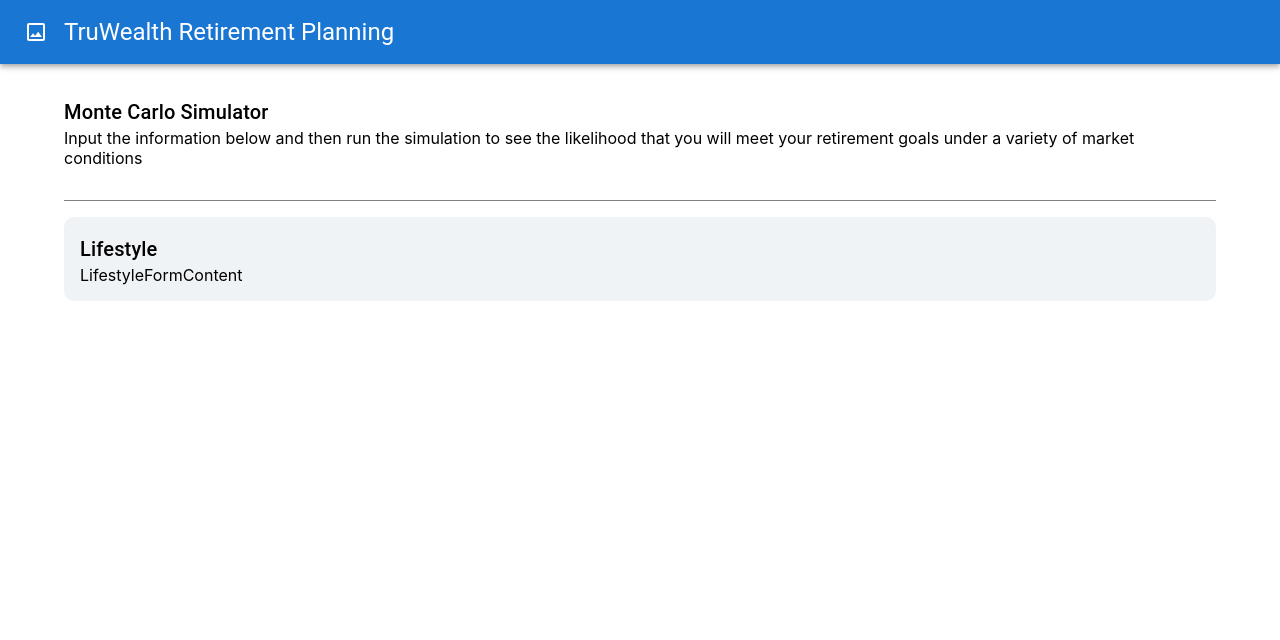
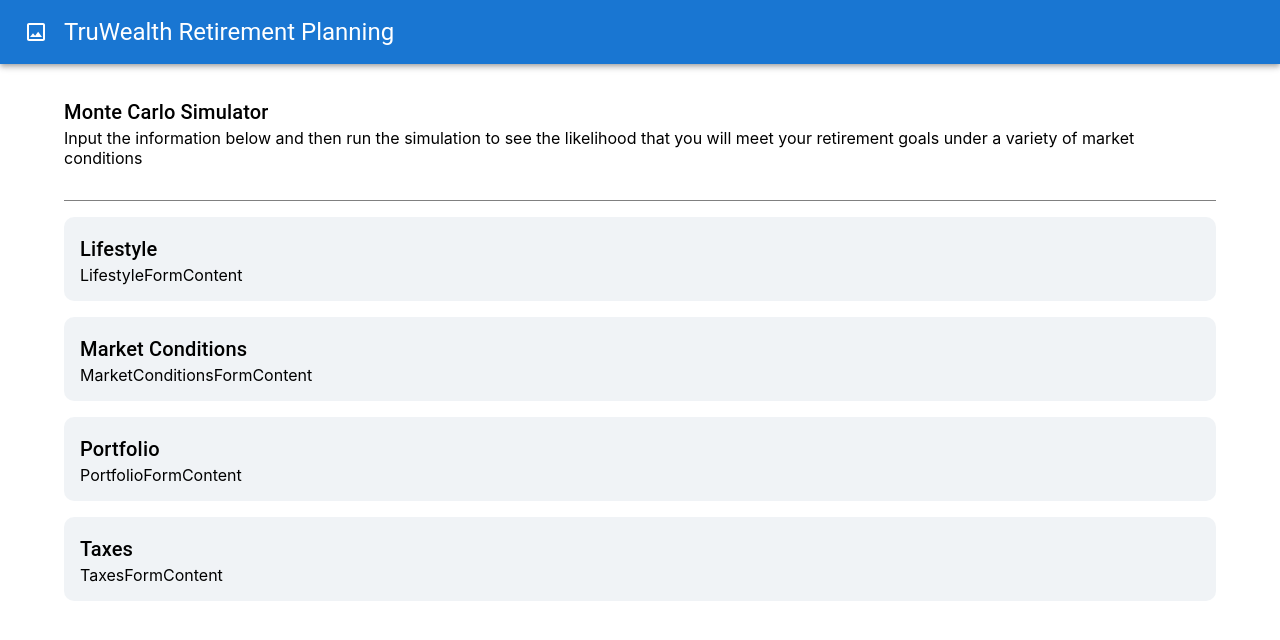
Before and after one commit to cooper437/Retirement-Simulator, a React (Create React App) app in the folder ui/: page / in a window 1280 px wide. Shown: the top 640 px of the page. Built offline with nearby package versions, Linux system fonts and the light colour scheme.

Commit message:
WIP Added placeholder form sections

```diff
--- a/ui/src/components/McSimulatorForm/FormContainer.js
+++ b/ui/src/components/McSimulatorForm/FormContainer.js
@@ -1,16 +1,12 @@
 import React from 'react';
 import { Box, Typography } from '@mui/material';
 import McSimulatorFormSection from './McSimulatorFormSection';
-import LifestyleFormContent from './LifestyleFormContent';
+import LifestyleFormContent from './FormSections/LifestyleFormContent';
+import MarketConditionsFormContent from './FormSections/MarketConditionsFormContent';
+import PortfolioFormContent from './FormSections/PortfolioFormContent';
+import TaxesFormContent from './FormSections/TaxesFormContent';
 
-// const withFormSection = (Component, sectionTitle) => (
-//   <McSimulatorFormSection
-//     sectionTitle={sectionTitle}
-//     render={(props) => <Component {...props} />}
-//   />
-// );
-
-function withFormSection(WrappedComponent, sectionTitle) {
+function withFormSection({ WrappedComponent, sectionTitle }) {
   // eslint-disable-next-line react/prefer-stateless-function
   return class extends React.Component {
     render() {
@@ -24,7 +20,25 @@ function withFormSection(WrappedComponent, sectionTitle) {
   };
 }
 
-const LifestyleFormSection = withFormSection(LifestyleFormContent, 'Lifestyle');
+const LifestyleFormSection = withFormSection({
+  WrappedComponent: LifestyleFormContent,
+  sectionTitle: 'Lifestyle'
+});
+
+const MarketConditionsFormSection = withFormSection({
+  WrappedComponent: MarketConditionsFormContent,
+  sectionTitle: 'Market Conditions'
+});
+
+const PortfolioFormSection = withFormSection({
+  WrappedComponent: PortfolioFormContent,
+  sectionTitle: 'Portfolio'
+});
+
+const TaxesFormSection = withFormSection({
+  WrappedComponent: TaxesFormContent,
+  sectionTitle: 'Taxes'
+});
 
 export default function FormContainer() {
   return (
@@ -38,6 +52,9 @@ export default function FormContainer() {
         </Typography>
       </Box>
       <LifestyleFormSection />
+      <MarketConditionsFormSection />
+      <PortfolioFormSection />
+      <TaxesFormSection />
     </Box>
   );
 }
--- /dev/null
+++ b/ui/src/components/McSimulatorForm/FormSections/MarketConditionsFormContent.js
@@ -0,0 +1,5 @@
+import React from 'react';
+
+export default function MarketConditionsFormContent() {
+  return <div>MarketConditionsFormContent</div>;
+}
--- /dev/null
+++ b/ui/src/components/McSimulatorForm/FormSections/PortfolioFormContent.js
@@ -0,0 +1,5 @@
+import React from 'react';
+
+export default function PortfolioFormContent() {
+  return <div>PortfolioFormContent</div>;
+}
--- /dev/null
+++ b/ui/src/components/McSimulatorForm/FormSections/TaxesFormContent.js
@@ -0,0 +1,5 @@
+import React from 'react';
+
+export default function TaxesFormContent() {
+  return <div>TaxesFormContent</div>;
+}
```
Also changed, not shown: ui/src/components/McSimulatorForm/FormSections/LifestyleFormContent.js (renamed from ui/src/components/McSimulatorForm/LifestyleFormContent.js).
